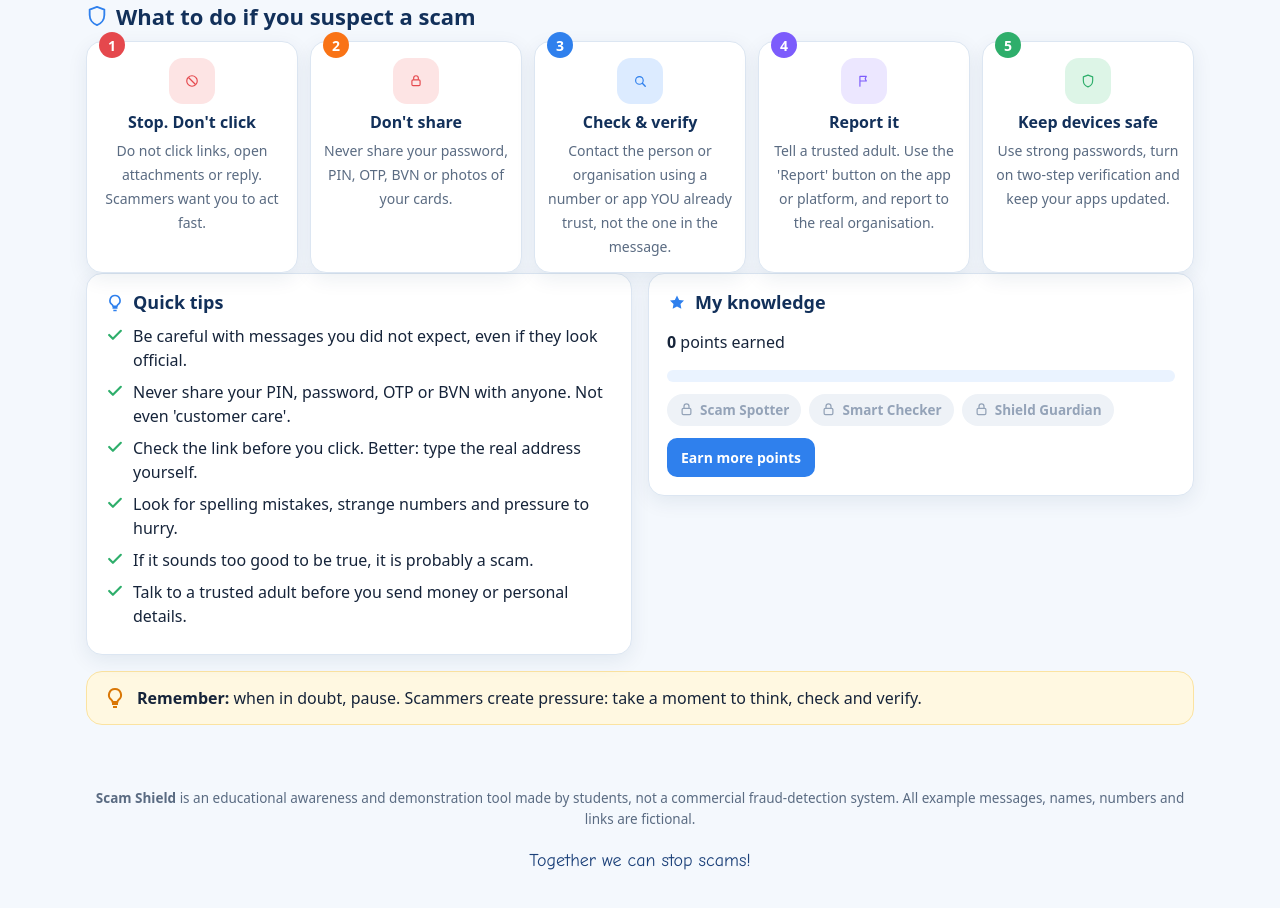
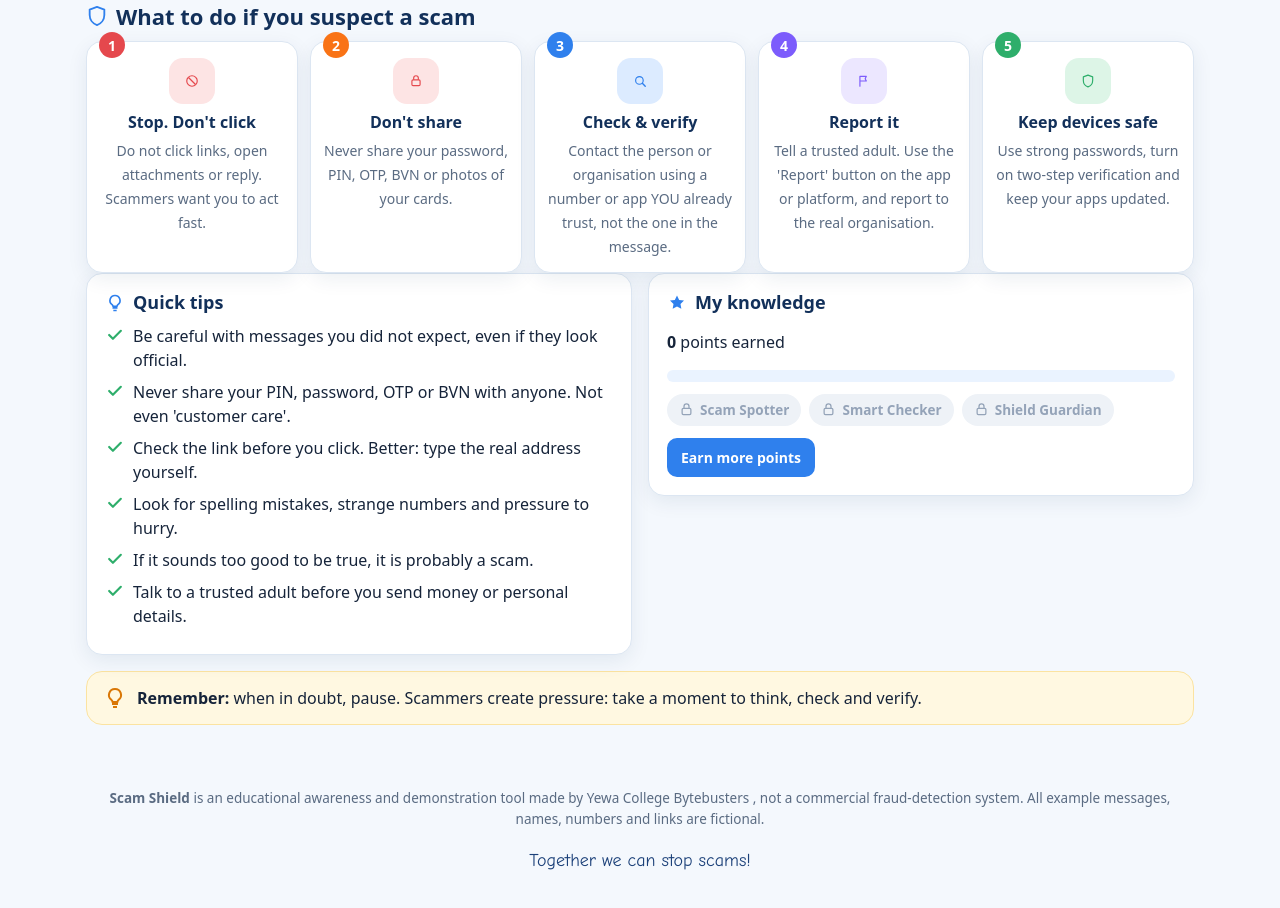
Before and after one commit to danieldave/scam-shield, a plain HTML site: page index.html in a window 1280 px wide. Shown: the part 685-1593 px from the top of the page. Drawn offline with Linux system fonts and the light colour scheme.

Commit message:
Bytebusters Updated

```diff
--- a/index.html
+++ b/index.html
@@ -258,7 +258,7 @@
 </main>
 
 <footer class="foot">
-  <p><b>Scam Shield</b> is an educational awareness and demonstration tool made by students, not a commercial fraud-detection system. All example messages, names, numbers and links are fictional.</p>
+  <p><b>Scam Shield</b> is an educational awareness and demonstration tool made by Yewa College Bytebusters , not a commercial fraud-detection system. All example messages, names, numbers and links are fictional.</p>
   <p class="signature">Together we can stop scams!</p>
 </footer>
 
```
